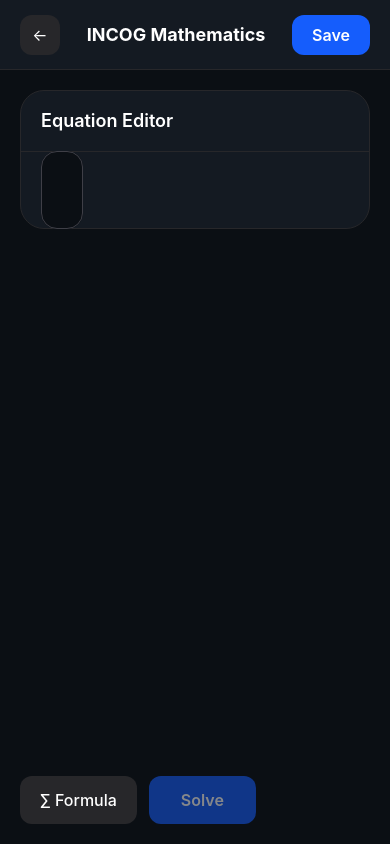
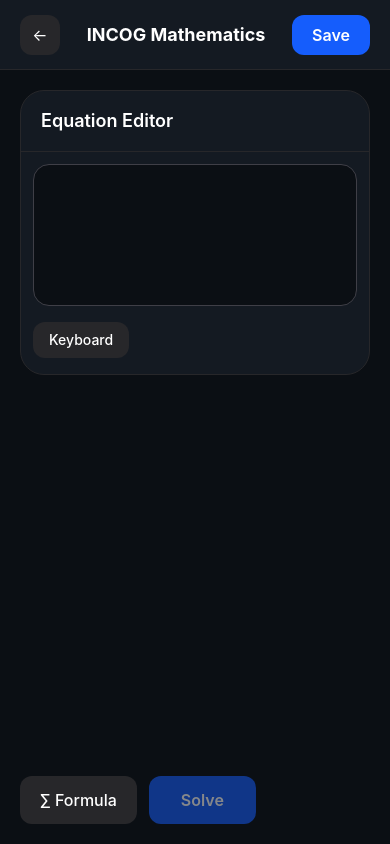
Before and after one commit to drasca-pel/IncogMaths, a React (Vite) app: page /Workspace in a window 390 px wide. Built offline with nearby package versions, Linux system fonts and the light colour scheme; no server answers.

Commit message:
Improve mobile math editor

```diff
--- a/src/components/mathematics/MathEditor.jsx
+++ b/src/components/mathematics/MathEditor.jsx
@@ -1,203 +1,192 @@
 import {
   useEffect,
   useRef,
+  useState,
   forwardRef,
   useImperativeHandle
 } from "react";
 
 import "mathlive";
 
+const BREAKPOINT = 640; // matches Tailwind's `sm`
+const STEP = 2;
 
-const MathEditor = forwardRef(
-({ value, onChange }, ref) => {
+function getFontBounds() {
+  const isPhone = window.innerWidth < BREAKPOINT;
+  return {
+    max: isPhone ? 26 : 32,
+    min: isPhone ? 20 : 24
+  };
+}
 
+const MathEditor = forwardRef(({ value, onChange }, ref) => {
+  const mathFieldRef = useRef(null);
+  const viewportRef = useRef(null);
 
-  const mathFieldRef = useRef(null);
+  const [fontSize, setFontSize] = useState(getFontBounds().max);
 
+  // Shrinks font step by step until the equation fits inside the
+  // visible viewport, or the min bound is hit — at which point we
+  // stop shrinking and let the viewport's own horizontal scroll
+  // take over. Measured against viewportRef (not the field itself),
+  // since the field's own box can grow with its content.
+  function fitFont() {
+    const field = mathFieldRef.current;
+    const viewport = viewportRef.current;
+    if (!field || !viewport) return;
 
+    const { max, min } = getFontBounds();
+    let size = max;
+    field.style.fontSize = `${size}px`;
+
+    requestAnimationFrame(() => {
+      while (field.scrollWidth > viewport.clientWidth && size > min) {
+        size -= STEP;
+        field.style.fontSize = `${size}px`;
+      }
+      setFontSize(size);
+    });
+  }
+
+  function toggleKeyboard() {
+    mathFieldRef.current?.executeCommand("toggleVirtualKeyboard");
+  }
 
   useImperativeHandle(ref, () => ({
-
-    insertFormula(latex){
-
-      const field =
-      mathFieldRef.current;
-
-
-      if(!field) return;
-
+    insertFormula(latex) {
+      const field = mathFieldRef.current;
+      if (!field) return;
 
       field.focus();
-
-
       field.insert(latex);
 
-
+      // Keep the complete MathLive value — resizing never touches this.
       onChange(field.value);
 
+      requestAnimationFrame(() => {
+        fitFont();
+      });
+    }
+  }));
+
+  useEffect(() => {
+    const field = mathFieldRef.current;
+    if (!field) return;
+
+    // Manual means MathLive won't automatically open the large
+    // virtual keyboard on focus — we control it via the button below.
+    field.virtualKeyboardMode = "manual";
+    field.smartMode = false;
+    // Note: menuItems is intentionally left untouched (not set to []),
+    // since we want to keep MathLive's native menu available.
+
+    const handleInput = () => {
+      onChange(field.value);
+      requestAnimationFrame(() => {
+        fitFont();
+      });
+    };
+
+    const handleResize = () => {
+      requestAnimationFrame(() => {
+        fitFont();
+      });
+    };
+
+    field.addEventListener("input", handleInput);
+    window.addEventListener("resize", handleResize);
+
+    requestAnimationFrame(() => {
+      fitFont();
+    });
+
+    return () => {
+      field.removeEventListener("input", handleInput);
+      window.removeEventListener("resize", handleResize);
+    };
+  }, [onChange]);
+
+  useEffect(() => {
+    const field = mathFieldRef.current;
+    if (!field) return;
+
+    if (field.value !== value) {
+      field.value = value || "";
     }
 
-
-  }));
-
-
-
-
-  useEffect(()=>{
-
-
-    const field =
-    mathFieldRef.current;
-
-
-    if(!field) return;
-
-
-
-    // Disable the large popup keyboard
-    field.virtualKeyboardMode =
-    "manual";
-
-
-    // Prevent smart text conversion
-    field.smartMode = false;
-
-
-
-    // Remove menu/popup behaviour
-    field.menuItems = [];
-
-
-
-    const handleInput = ()=>{
-
-      onChange(
-        field.value
-      );
-
-    };
-
-
-
-    field.addEventListener(
-      "input",
-      handleInput
-    );
-
-
-
-    return ()=>{
-
-      field.removeEventListener(
-        "input",
-        handleInput
-      );
-
-    };
-
-
-  },[]);
-
-
-
-
-
-
-  useEffect(()=>{
-
-
-    const field =
-    mathFieldRef.current;
-
-
-    if(!field) return;
-
-
-
-    if(field.value !== value){
-
-      field.value =
-      value || "";
-
-    }
-
-
-
-  },[value]);
-
-
-
-
-
+    requestAnimationFrame(() => {
+      fitFont();
+    });
+  }, [value]);
 
   return (
+    <div className="w-full min-w-0 rounded-3xl bg-[#141A22] border border-zinc-800 overflow-hidden">
+      {/* Hides only the native keyboard-toggle icon inside the field —
+          it's rebuilt as the "Keyboard" button below. The native
+          menu-toggle icon is left alone since there's no confirmed
+          public command yet to relocate it safely. */}
+      <style>{`
+        math-field::part(virtual-keyboard-toggle) {
+          display: none;
+        }
+      `}</style>
 
-<div className="
-w-full
-rounded-3xl
-bg-[#141A22]
-border
-border-zinc-800
-">
-
-
-<div className="
-px-5
-py-4
-border-b
-border-zinc-800
-">
-
-
-<h2 className="
-font-semibold
-text-lg
-">
-
-Equation Editor
-
-</h2>
-
-
+      {/* Header */}
+      <div className="px-5 py-4 border-b border-zinc-800">
+        <h2 className="font-semibold text-lg">Equation Editor</h2>
       </div>
 
-
-
-
-
-<div className="p-5">
-
-
-<math-field
-
-ref={mathFieldRef}
-
+      {/* Equation area */}
+      <div className="p-3 sm:p-5 min-w-0">
+        <div
+          ref={viewportRef}
           className="
             w-full
-h-[160px]
-overflow-hidden
+            min-w-0
             rounded-2xl
             bg-[#0B0F14]
             border
             border-zinc-700
-p-5
+            overflow-x-auto
+            overflow-y-hidden
+          "
+        >
+          <math-field
+            ref={mathFieldRef}
+            className="
+              block
+              min-w-full
+              h-[140px]
+              sm:h-[170px]
+              p-4
+              sm:p-5
               text-white
-text-3xl
               outline-none
+              bg-transparent
             "
-
+            style={{
+              fontSize: `${fontSize}px`,
+              whiteSpace: "nowrap"
+            }}
           />
-
-
         </div>
 
-
+        {/* Controls row — keyboard toggle relocated here */}
+        <div className="mt-3 min-h-[44px] flex items-center justify-between">
+          <button
+            onClick={toggleKeyboard}
+            className="px-4 py-2 rounded-xl bg-zinc-800 hover:bg-zinc-700 active:scale-95 text-sm font-medium transition"
+          >
+            Keyboard
+          </button>
+          {/* Native menu-toggle icon still renders inside the field
+              for now — see note above the <style> block */}
         </div>
-
+      </div>
+    </div>
   );
-
-
 });
 
+MathEditor.displayName = "MathEditor";
 
 export default MathEditor;
```
Lines whose indentation alone changed are shown as unchanged.
